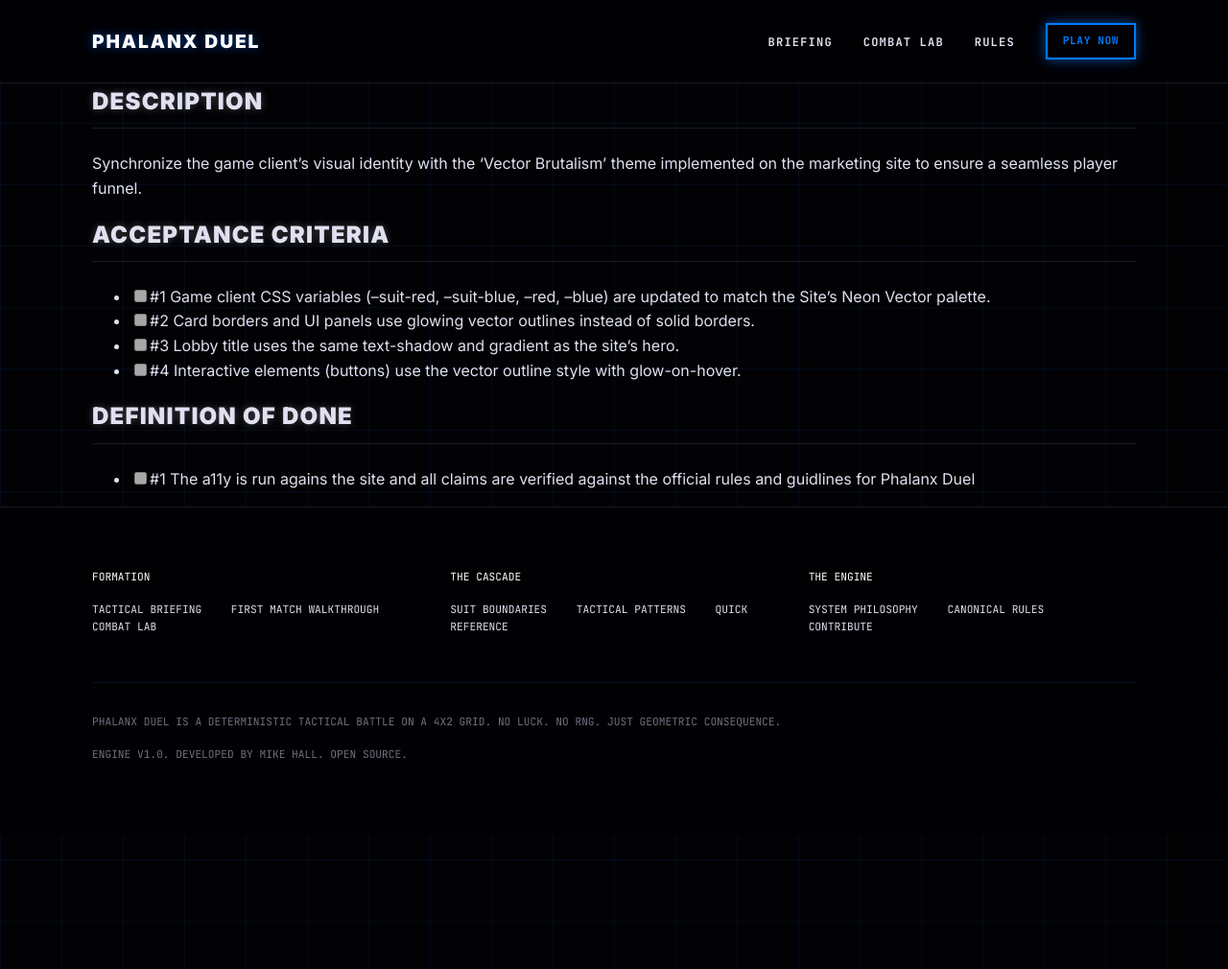
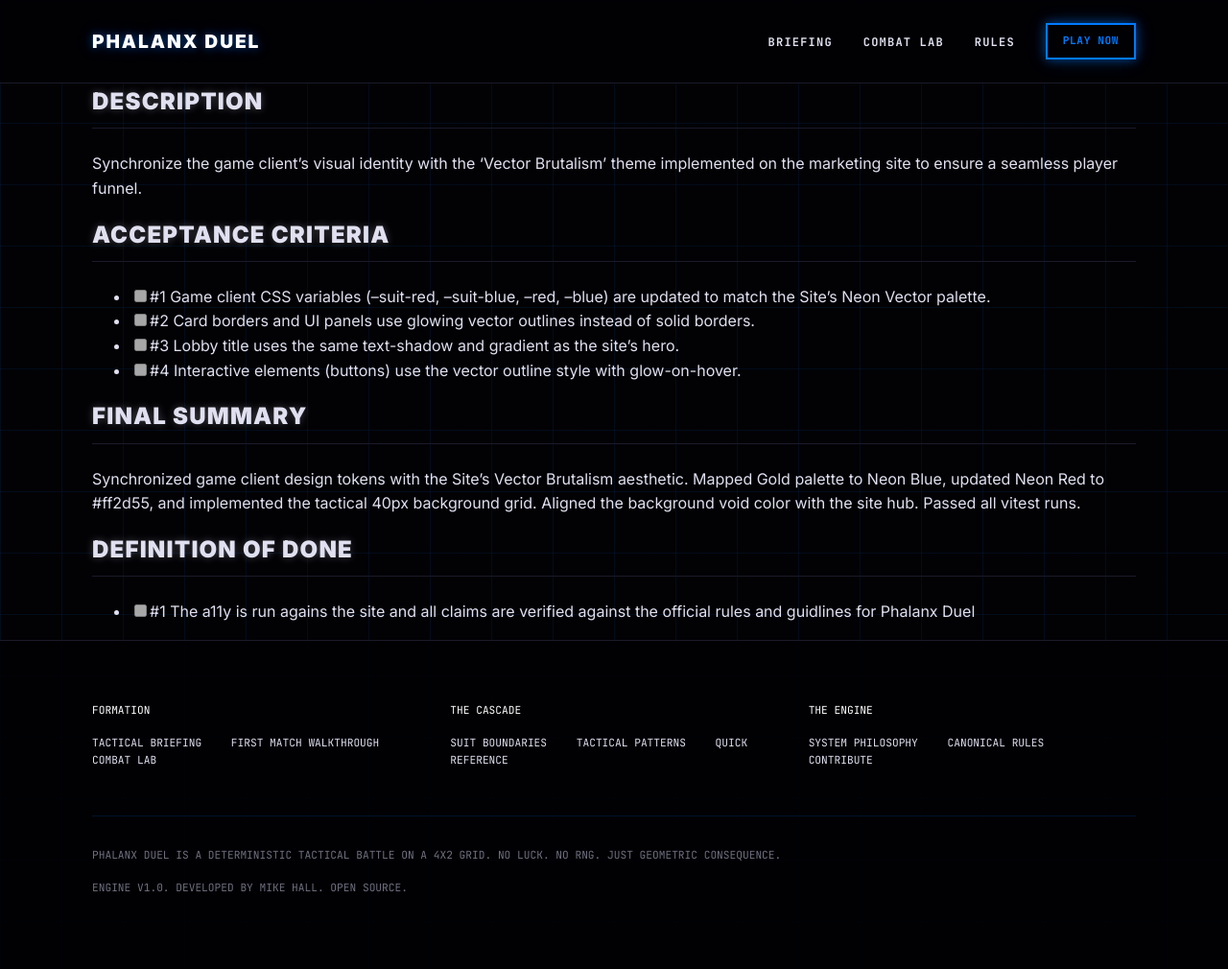
Before and after one commit to phalanxduel/phalanxduel.github.io, a Jekyll site: the page built from backlog/tasks/task-010 - Synchronize-Game-Client-Visuals-with-Vector-Brutalism-Identity.md, in a window 1280 px wide and 1010 px high. Shown: the whole window at 96% size. Built offline with Jekyll 4.4.1, drawn with Linux system fonts in a browser that asks for light colours.

Commit message:
Update task TASK-010

```diff
--- a/backlog/tasks/task-010 - Synchronize-Game-Client-Visuals-with-Vector-Brutalism-Identity.md
+++ b/backlog/tasks/task-010 - Synchronize-Game-Client-Visuals-with-Vector-Brutalism-Identity.md
@@ -25,6 +26,12 @@ Synchronize the game client's visual identity with the 'Vector Brutalism' theme
 - [ ] #4 Interactive elements (buttons) use the vector outline style with glow-on-hover.
 <!-- AC:END -->
 
+## Final Summary
+
+<!-- SECTION:FINAL_SUMMARY:BEGIN -->
+Synchronized game client design tokens with the Site's Vector Brutalism aesthetic. Mapped Gold palette to Neon Blue, updated Neon Red to #ff2d55, and implemented the tactical 40px background grid. Aligned the background void color with the site hub. Passed all vitest runs.
+<!-- SECTION:FINAL_SUMMARY:END -->
+
 ## Definition of Done
 <!-- DOD:BEGIN -->
 - [ ] #1 The a11y is run agains the site and all claims are verified against the official rules and guidlines for Phalanx Duel
```
Also changed, not shown: other parts of backlog/tasks/task-010 - Synchronize-Game-Client-Visuals-with-Vector-Brutalism-Identity.md (+2 -1 lines).
